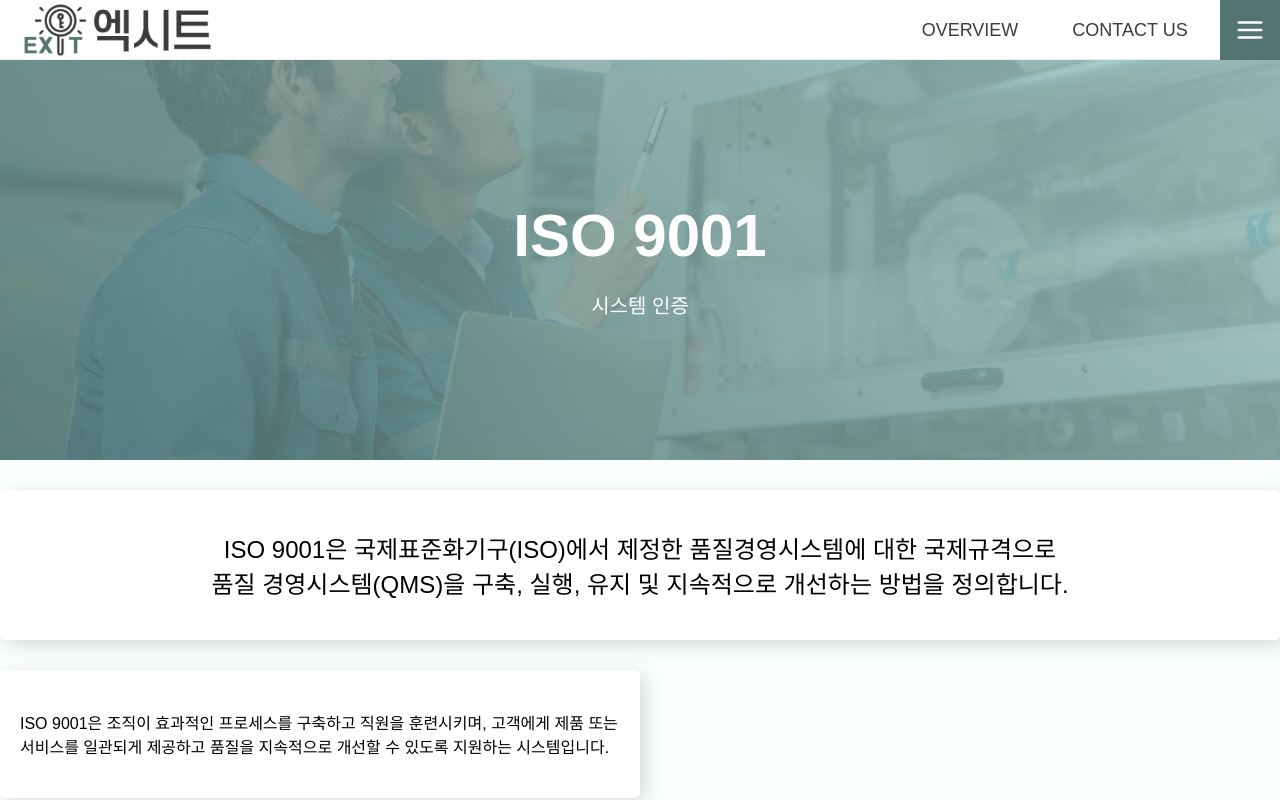
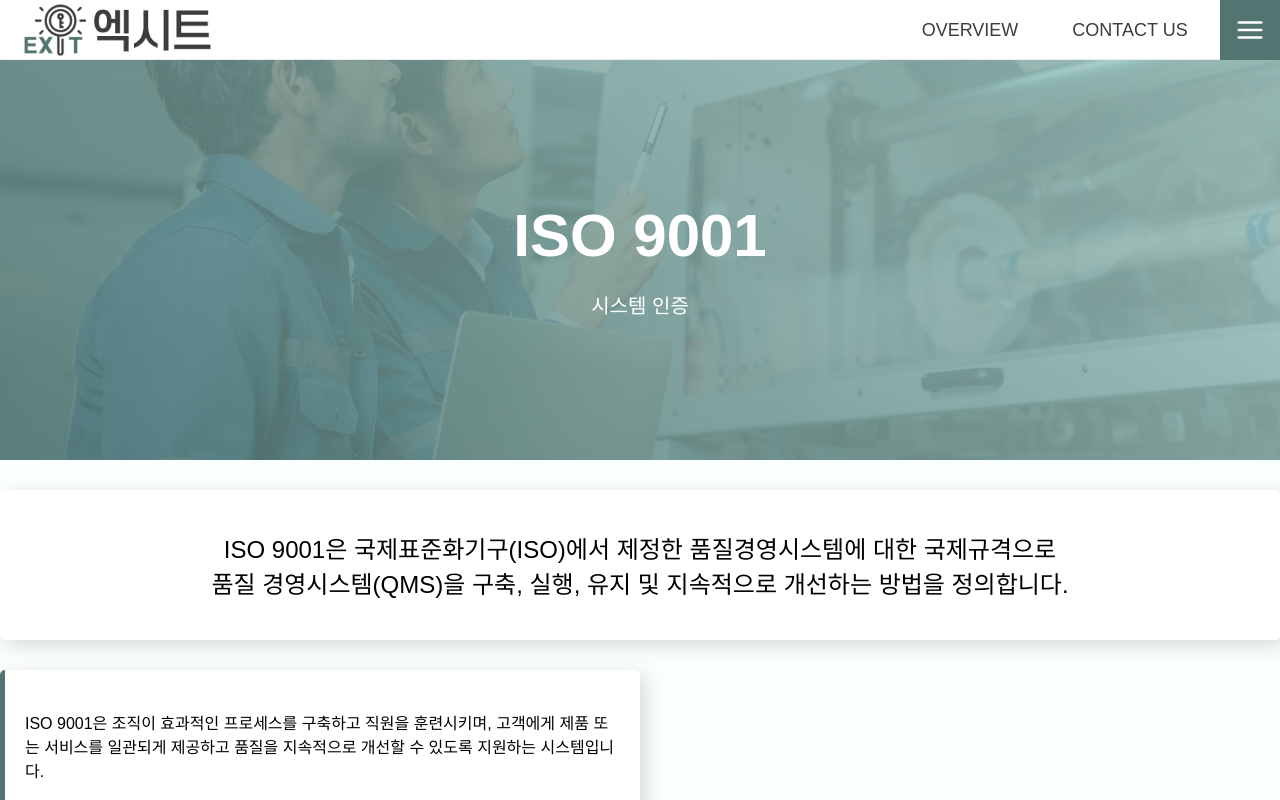
Before and after one commit to EXITKR/exit, a Next.js app: page /iso/iso01 in a window 1280 px wide. Built offline with nearby package versions, Linux system fonts and the light colour scheme; a web font is replaced by a local one.

Commit message:
content box renewal

```diff
--- a/assets/css/components/content_box.css
+++ b/assets/css/components/content_box.css
@@ -39,6 +39,7 @@
 
         &.w-50 {
             width: 50%;
+            border-left: solid 5px #537571;
         }
 
         &:hover {
```
